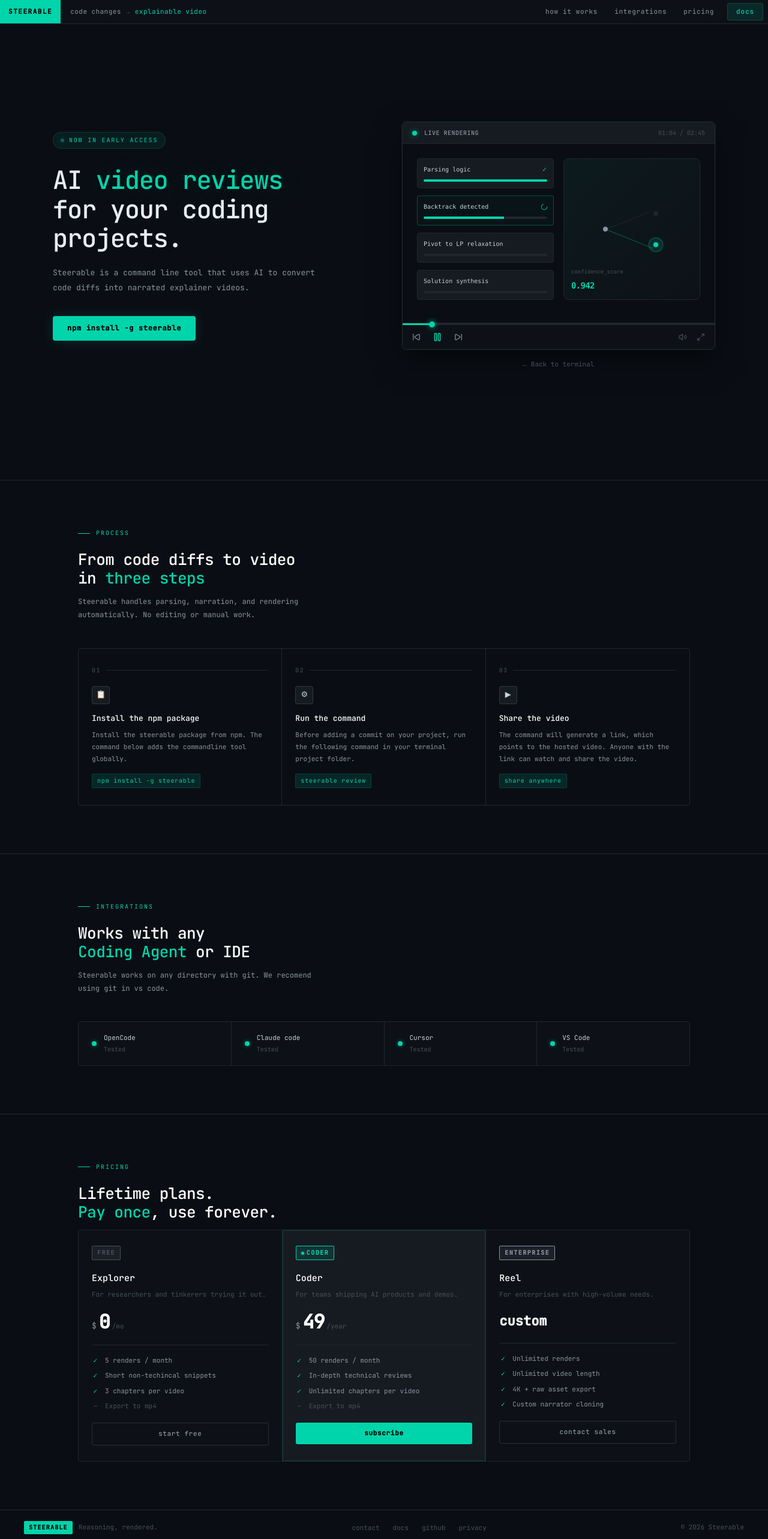
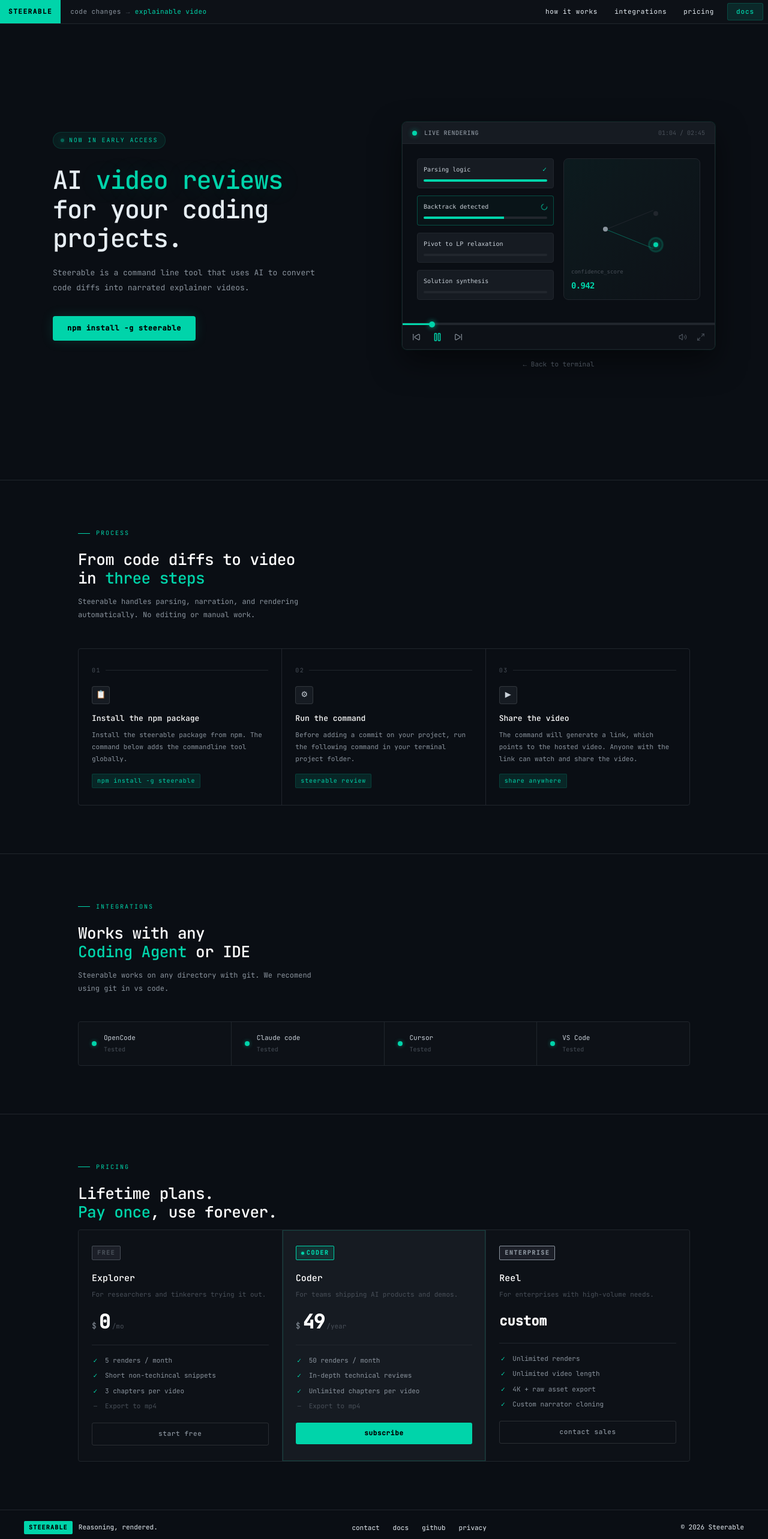
Before and after one commit to brianmusuku/steerable, a SvelteKit app: page / in a window 1280 px wide. Shown: the top 2566 px of the page at 60% size. Built offline with nearby package versions, Linux system fonts and the light colour scheme.

Commit message:
fix: making elements more legible

```diff
--- a/src/routes/+page.svelte
+++ b/src/routes/+page.svelte
@@ -146,10 +146,19 @@
 			<span class="text-agent">explainable video</span>
 		</div>
 		<nav class="landing-nav">
-			<button class="landing-nav-btn" onclick={() => scrollTo('how')}>how it works</button>
-			<button class="landing-nav-btn" onclick={() => scrollTo('integrations')}>integrations</button>
-			<button class="landing-nav-btn" onclick={() => scrollTo('pricing')}>pricing</button>
-			<button class="landing-cta-btn">
+			<button class="landing-nav-btn text-agent-bright!" onclick={() => scrollTo('how')}
+				>how it works</button
+			>
+			<button class="landing-nav-btn text-agent-bright!" onclick={() => scrollTo('integrations')}
+				>integrations</button
+			>
+			<button class="landing-nav-btn text-agent-bright!" onclick={() => scrollTo('pricing')}
+				>pricing</button
+			>
+			<button
+				class="landing-cta-btn
+			"
+			>
 				<a href="https://www.npmjs.com/package/steerable" target="_blank">docs</a>
 			</button>
 		</nav>
@@ -414,15 +423,21 @@
 	<footer class="landing-footer">
 		<div class="flex items-center gap-2.5">
 			<div class="landing-footer-badge">STEERABLE</div>
-			<div class="text-[11px] text-agent-dim">Reasoning, rendered.</div>
+			<div class="text-[11px] text-agent-bright">Reasoning, rendered.</div>
 		</div>
 		<ul class="landing-footer-links">
-			<li><a href="https://x.com/bryanmusuku" target="_blank">contact</a></li>
-			<li><a href="https://www.npmjs.com/package/steerable">docs</a></li>
-			<li><a href="https://www.npmjs.com/package/steerable">github</a></li>
-			<li><a href="https://www.npmjs.com/package/steerable">privacy</a></li>
+			<li>
+				<a class="text-agent-bright!" href="https://x.com/bryanmusuku" target="_blank">contact</a>
+			</li>
+			<li><a class="text-agent-bright!" href="https://www.npmjs.com/package/steerable">docs</a></li>
+			<li>
+				<a class="text-agent-bright!" href="https://www.npmjs.com/package/steerable">github</a>
+			</li>
+			<li>
+				<a class="text-agent-bright!" href="https://www.npmjs.com/package/steerable">privacy</a>
+			</li>
 		</ul>
-		<div class="text-[11px] text-agent-dim">© {new Date().getFullYear()} Steerable</div>
+		<div class="text-[11px] text-agent-bright">© {new Date().getFullYear()} Steerable</div>
 	</footer>
 </div>
 
```
